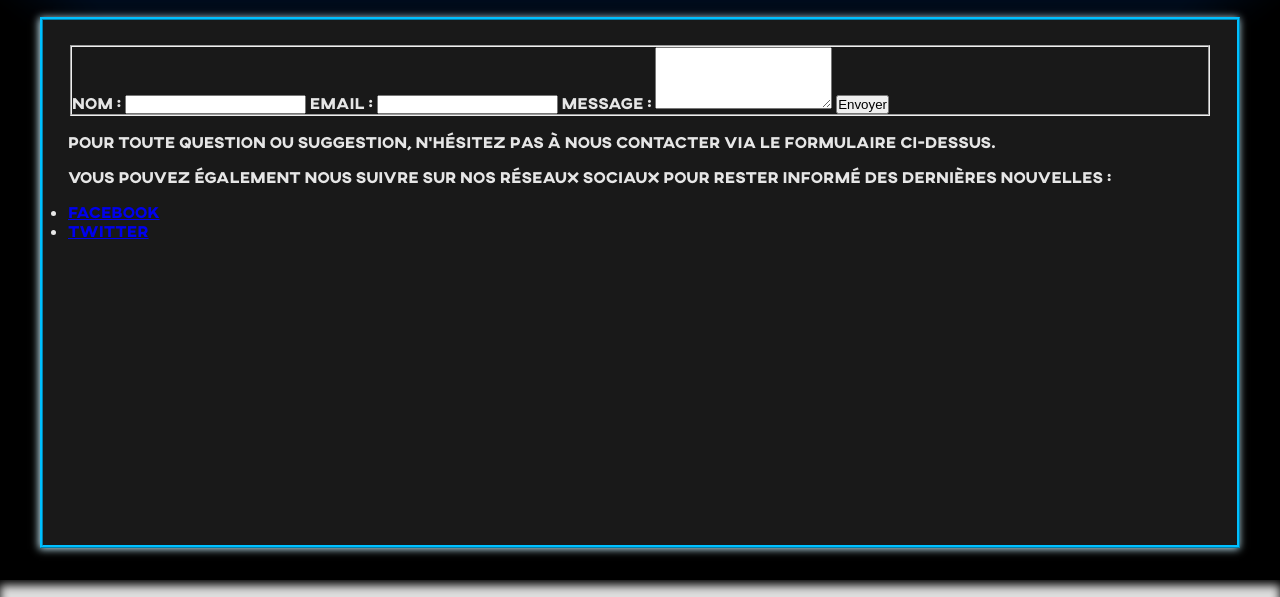
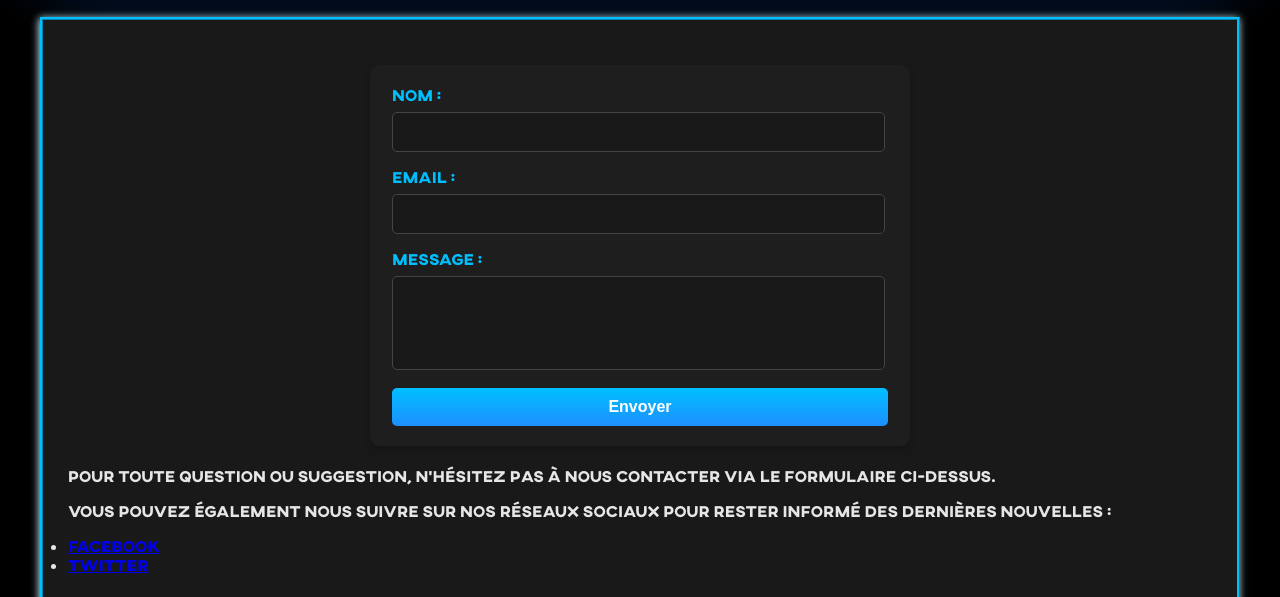
Before and after one commit to ivann-machado/runtrack1, a plain HTML site: page Fansite/contact.html in a window 1280 px wide. Shown: the part 203-800 px from the top of the page. Drawn offline with Linux system fonts and the light colour scheme.

Commit message:
form style

```diff
--- a/Fansite/fansite.css
+++ b/Fansite/fansite.css
@@ -259,3 +259,69 @@ footer {
 	flex-direction: column;
 	align-items: center;
 }
+
+form {
+  max-width: 500px;
+  margin: 20px auto;
+  padding: 20px;
+  background-color: #1E1E1E;
+  border-radius: 10px;
+  box-shadow: 0 4px 8px rgba(0, 0, 0, 0.2);
+}
+fieldset {
+	border: none;
+}
+
+form label {
+  display: block;
+  margin-bottom: 8px;
+  font-weight: bold;
+  color: #00BFFF;
+}
+
+form input, form textarea {
+  width: 95%;
+  padding: 10px;
+  margin-bottom: 15px;
+  border: 1px solid #444;
+  border-radius: 5px;
+  background-color: #191919;
+  color: #E6E6E6;
+  font-size: 16px;
+}
+
+form input:focus, form textarea:focus {
+  outline: none;
+  border-color: #00BFFF;
+  box-shadow: 0 0 5px #00BFFF;
+}
+
+form textarea {
+  resize: none;
+}
+
+form button {
+  display: block;
+  width: 100%;
+  padding: 10px;
+  background: linear-gradient(to bottom, #00BFFF, #1E90FF);
+  border: none;
+  border-radius: 5px;
+  color: white;
+  font-size: 16px;
+  font-weight: bold;
+  cursor: pointer;
+  transition: background 0.3s ease;
+}
+
+form button:hover {
+  background: linear-gradient(to bottom, #1E90FF, #00BFFF);
+}
+
+form button:active {
+  background: #007ACC;
+  box-shadow: inset 2px 2px 5px rgba(0, 0, 0, 0.3);
+}
+a:visited {
+	color: inherit;
+}
```
